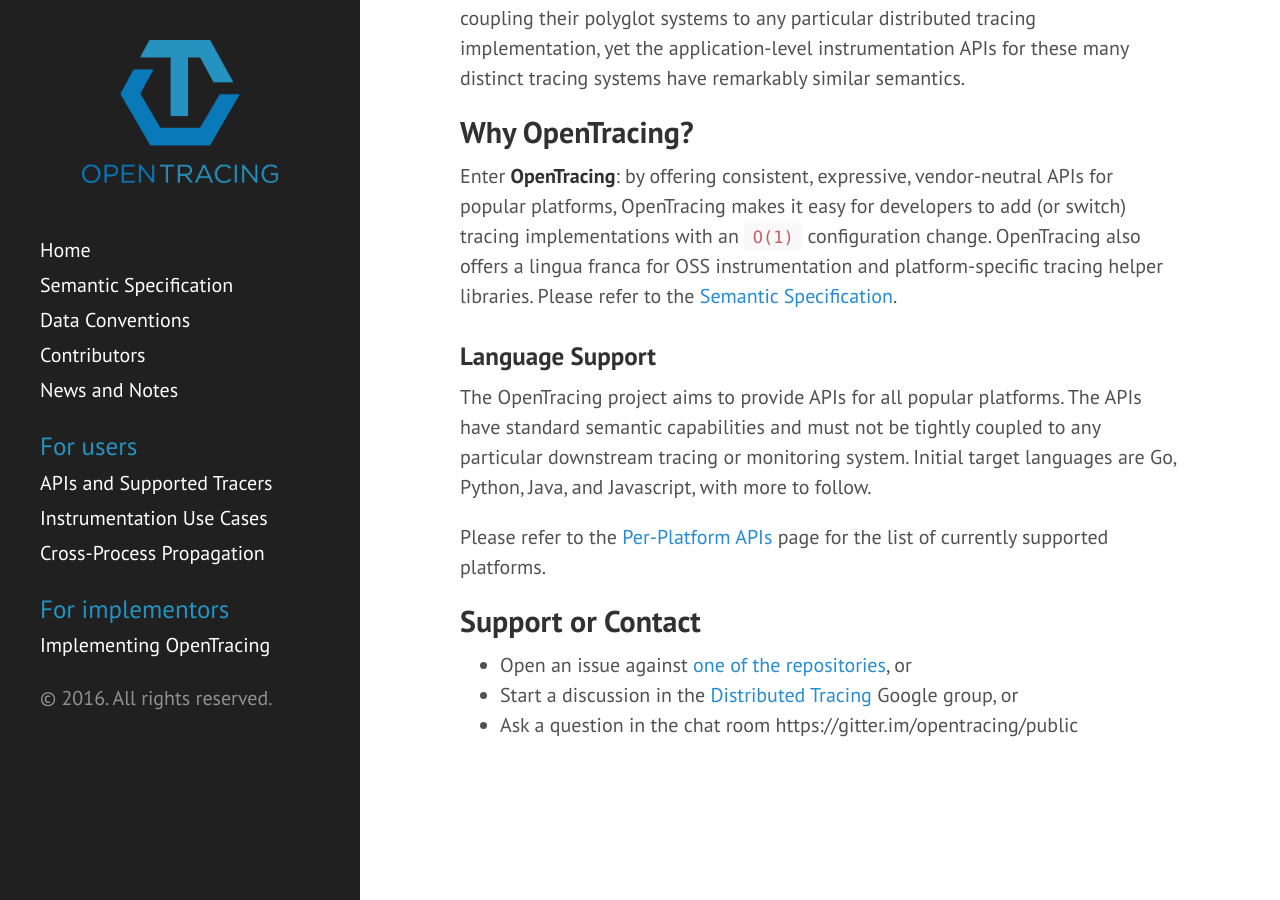
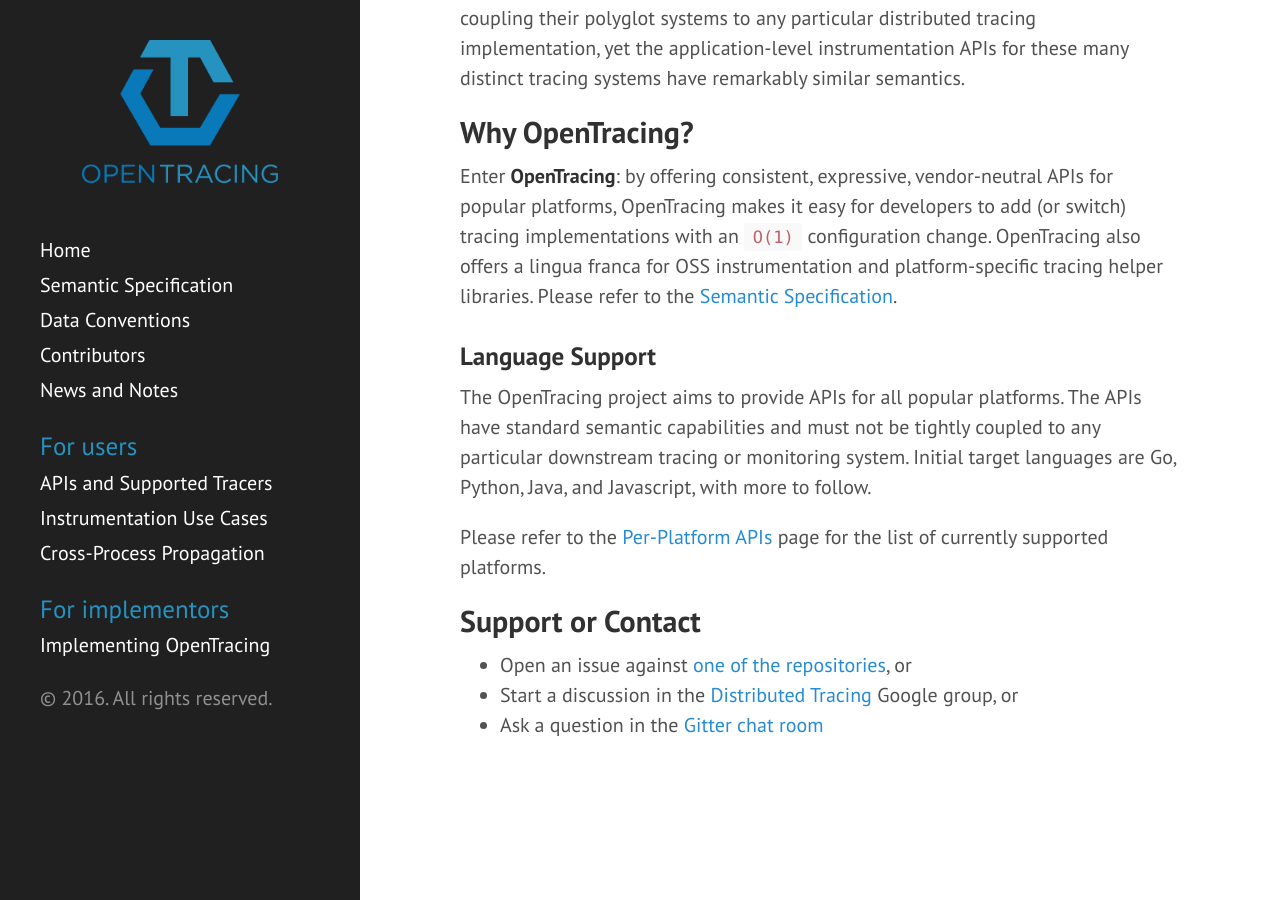
Before and after one commit to opentracing/opentracing.io, a Jekyll site: the page built from index.md, in a window 1280 px wide and 900 px high, scrolled down 636 px. Built offline with Jekyll 4.4.1, drawn with Linux system fonts in a browser that asks for light colours; some of the changed lines change nothing that is shown.

Commit message:
Link to gitter

```diff
--- a/index.md
+++ b/index.md
@@ -27,4 +27,4 @@
 ## Support or Contact
 * Open an issue against [one of the repositories](https://github.com/opentracing), or
 * Start a discussion in the [Distributed Tracing](https://groups.google.com/forum/#!forum/distributed-tracing) Google group, or
-* Ask a question in the chat room https://gitter.im/opentracing/public
+* Ask a question in the [Gitter chat room](https://gitter.im/opentracing/public)
```
